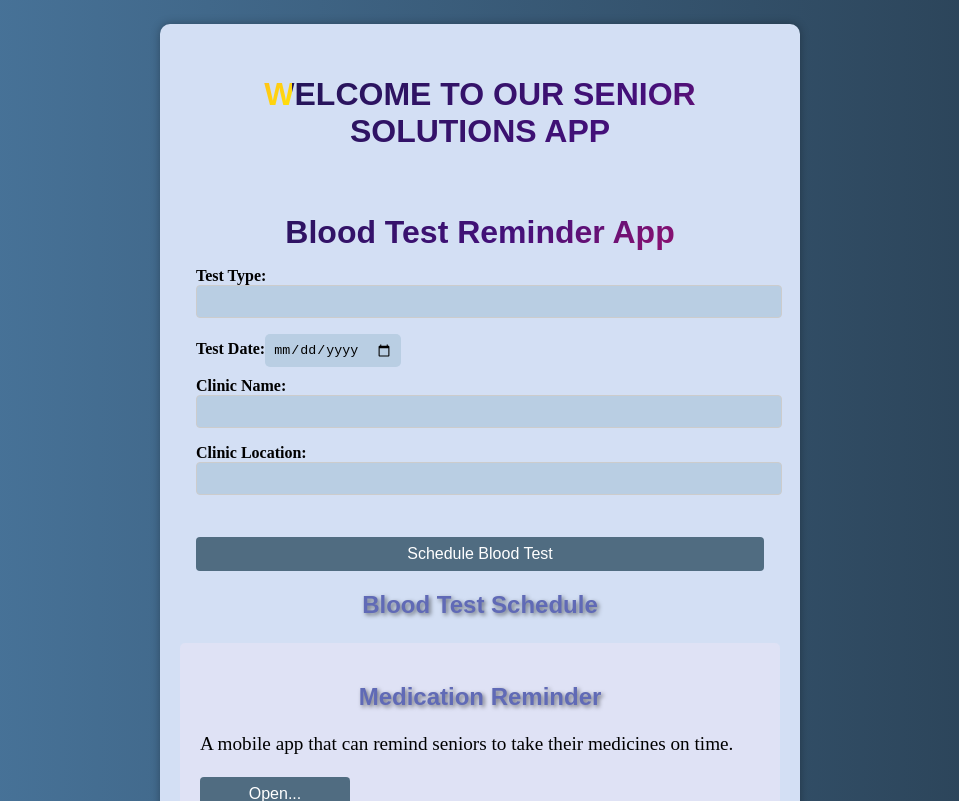
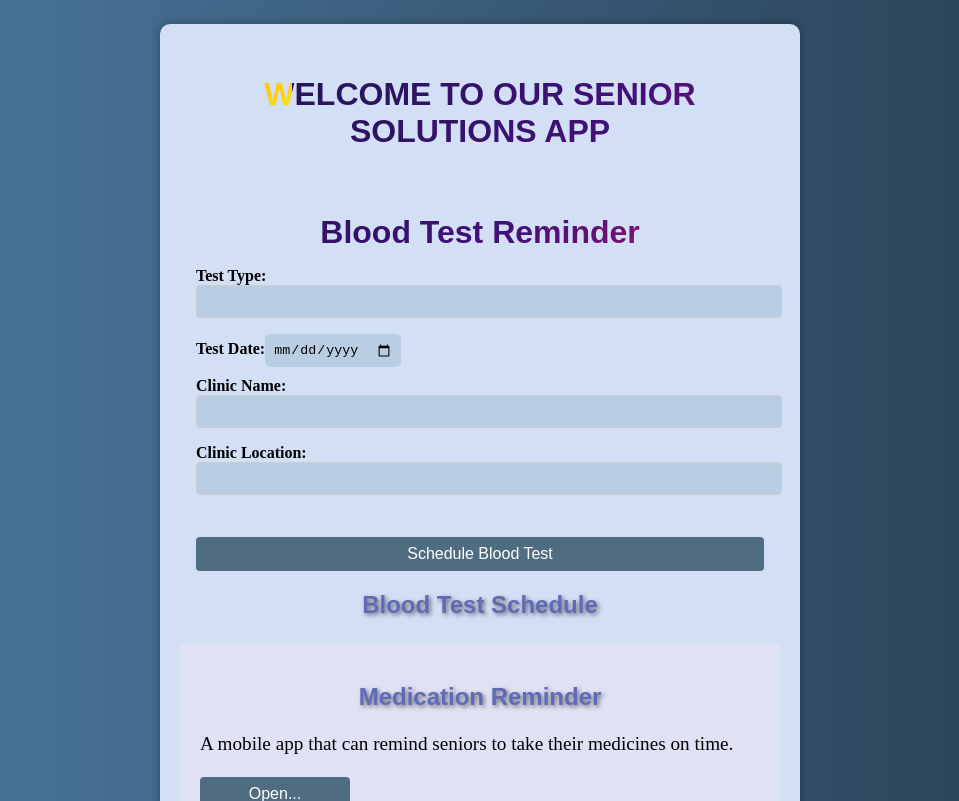
Before and after one commit to SachinKrSundram/SeniorSolutionsApp, a React (Create React App) app: page /BloodTestRemainder in a window 1280 px wide. Shown: the top 801 px of the page, without its empty margins (160-1119 px from the left). Built offline with nearby package versions, Linux system fonts and the light colour scheme.

Commit message:
Completed

```diff
--- a/src/components/BloodTest/BloodTestRemainder.jsx
+++ b/src/components/BloodTest/BloodTestRemainder.jsx
@@ -26,7 +26,7 @@ function BloodTestReminder() {
 
   return (
     <div>
-      <h1>Blood Test Reminder App</h1>
+      <h1>Blood Test Reminder</h1>
       <form onSubmit={handleBloodTestSubmit}>
         <label>
           Test Type:
```
Also changed, not shown: 7 other files (tests, documents, lock files or other folders).
